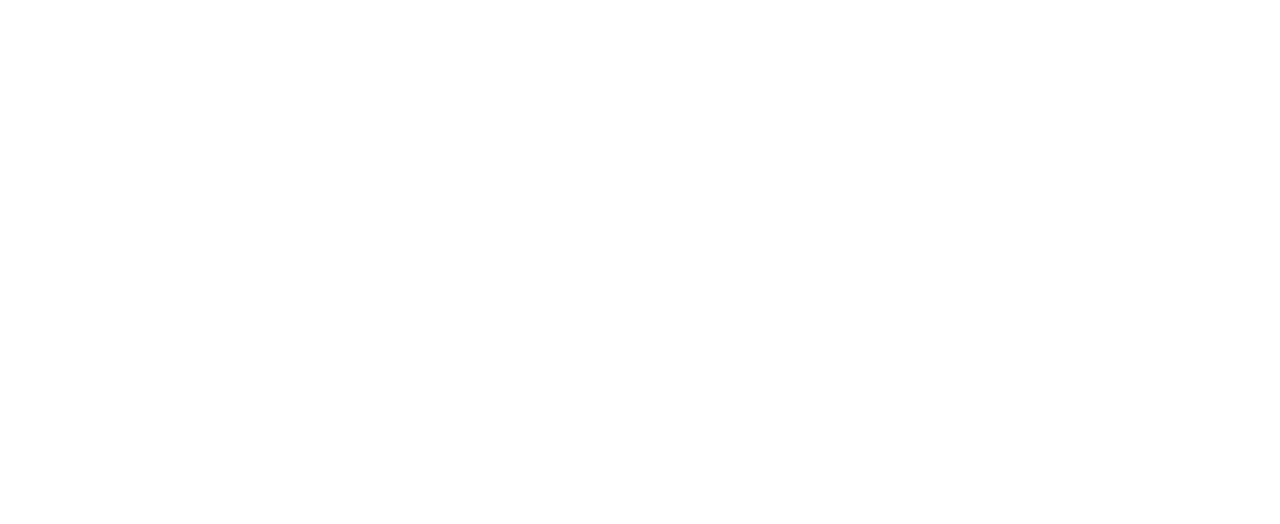
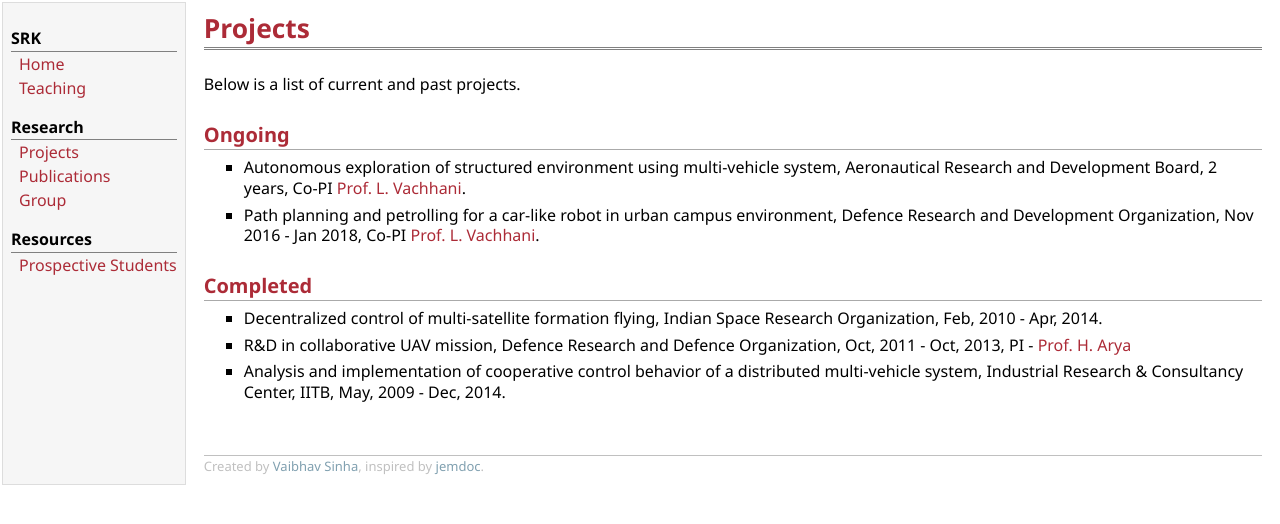
Before and after one commit to vaibhavsinhacs/SRK-website, a plain HTML site: page projects.html in a window 1280 px wide. Drawn offline with Linux system fonts and the light colour scheme.

Commit message:
updated files

```diff
--- a/projects.html
+++ b/projects.html
@@ -0,0 +1,101 @@
+<!DOCTYPE html>
+<html>
+  <head>
+    <meta http-equiv="Content-Type" content="text/html;charset=utf-8" />
+    <link rel="stylesheet" href="jemdoc.css" type="text/css" />
+    <link rel="stylesheet" href="bibtex.css" type="text/css" />
+    <title>Shashi Ranjan Kumar</title>
+  </head>
+
+  <body>
+    <table summary="Table for page layout." id="tlayout">
+      <tr valign="top">
+        <td id="layout-menu">
+          <div class="menu-category">SRK</div>
+          <div class="menu-item">
+            <a href="index.html" class="current">Home</a>
+          </div>
+          <div class="menu-item">
+            <a href="teaching.html" class="current">Teaching</a>
+          </div>
+          <div class="menu-category">Research</div>
+          <div class="menu-item">
+            <a href="projects.html">Projects</a>
+          </div>
+          <div class="menu-item">
+            <a href="publications.html">Publications</a>
+          </div>
+          <div class="menu-item">
+            <a href="group.html">Group</a>
+          </div>
+          <div class="menu-category">Resources</div>
+          <div class="menu-item">
+            <a href="prospective-students.html">Prospective&nbsp;Students</a>
+          </div>
+        </td>
+        <td id="layout-content">
+          <div id="toptitle">
+            <h1>Projects</h1>
+          </div>
+        </div>
+        <p>
+          Below is a list of current and past projects.
+        </p>
+          <h2>Ongoing</h2>
+          <ul>
+            <li>
+              <p>
+                Autonomous exploration of structured environment using
+                multi-vehicle system, Aeronautical Research and Development
+                Board, 2 years, Co-PI
+                <a href="http://www.sc.iitb.ac.in/~leena/">Prof. L. Vachhani</a
+                >.
+              </p>
+            </li>
+            <li>
+              <p>
+                Path planning and petrolling for a car-like robot in urban
+                campus environment, Defence Research and Development
+                Organization, Nov 2016 - Jan 2018, Co-PI
+                <a href="http://www.sc.iitb.ac.in/~leena/">Prof. L. Vachhani</a
+                >.
+              </p>
+            </li>
+          </ul>
+          <h2>Completed</h2>
+          <ul>
+            <li>
+              <p>
+                Decentralized control of multi-satellite formation flying,
+                Indian Space Research Organization, Feb, 2010 - Apr, 2014.
+              </p>
+            </li>
+            <li>
+              <p>
+                R&amp;D in collaborative UAV mission, Defence Research and
+                Defence Organization, Oct, 2011 - Oct, 2013, PI -
+                <a href="http://www.aero.iitb.ac.in/~arya/">Prof. H. Arya</a>
+              </p>
+            </li>
+            <li>
+              <p>
+                Analysis and implementation of cooperative control behavior of a
+                distributed multi-vehicle system, Industrial Research &amp;
+                Consultancy Center, IITB, May, 2009 - Dec, 2014.
+              </p>
+            </li>
+          </ul>
+          <div id="footer">
+            <div id="footer-text">
+              Created by
+              <a href="https://vaibhavsinhacs.github.io" target="_blank"
+                >Vaibhav Sinha</a
+              >, inspired by
+              <a href="http://jemdoc.jaboc.net/" target="_blank">jemdoc</a>.
+            </div>
+          </div>
+        </td>
+      </tr>
+    </table>
+  </body>
+</html>
```
Also changed, not shown: index.html (+1 -1 lines).
